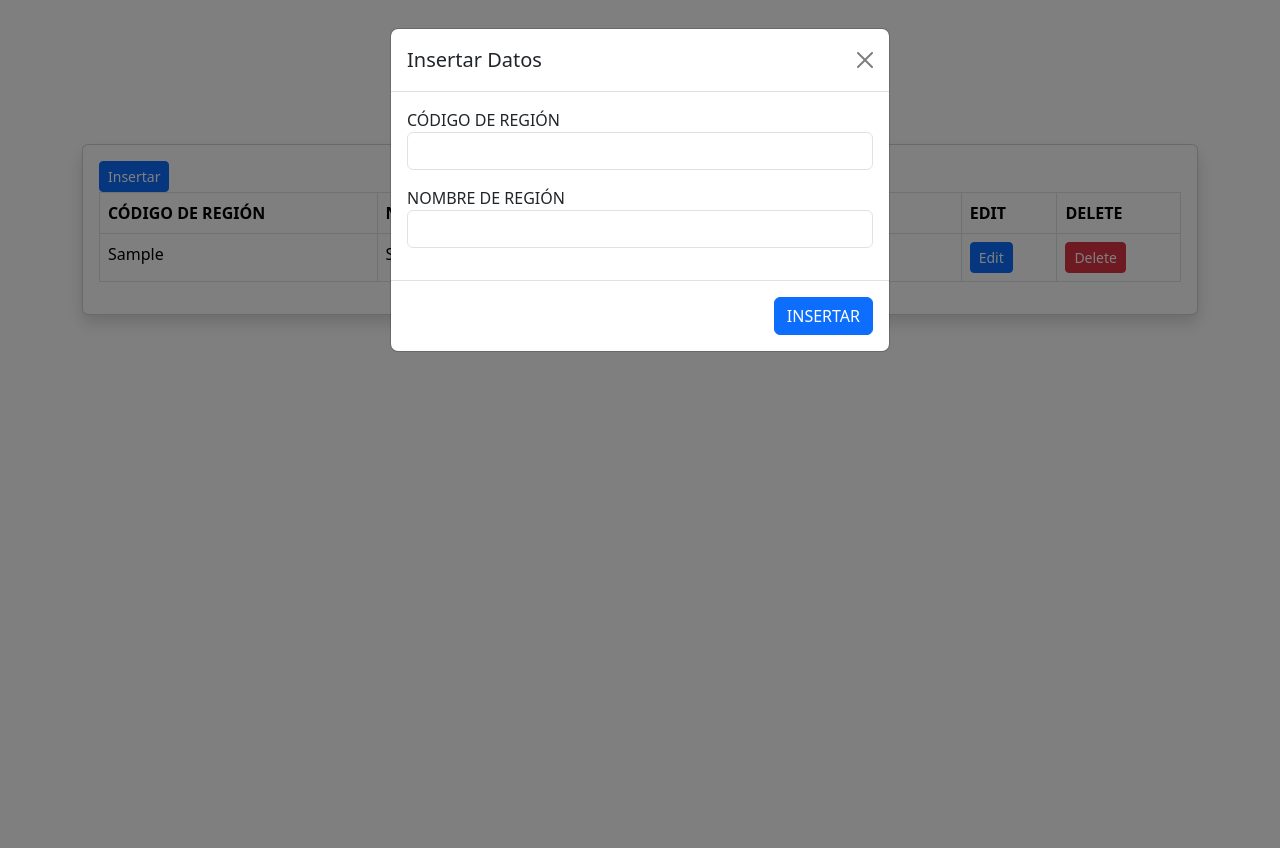
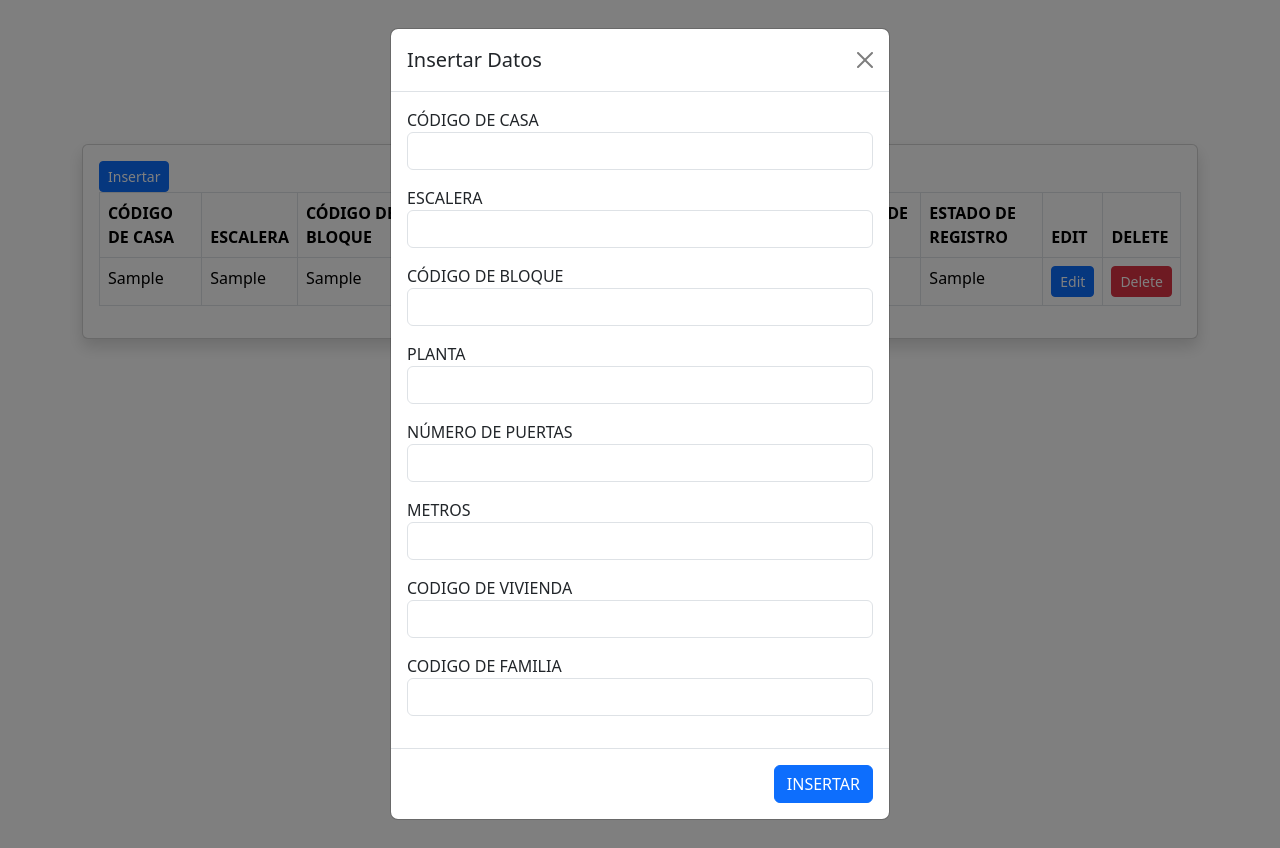
Before and after one commit to DiegoLlerena13/Base-de-Datos, a Flask app: template Casa/templates/Casa.html in a window 1280 px wide, after a click on "Insertar". Run offline with Flask 3, Linux system fonts and the light colour scheme; the template is opened without the code that fills it: most values are stand-ins (such as "Sample title", 1, 10 or a date in 2020).

Commit message:
Añadiendo la interfaz de Casa

```diff
--- a/Casa/templates/Casa.html
+++ b/Casa/templates/Casa.html
@@ -33,11 +33,23 @@
                           <button type="button" class="btn-close" data-bs-dismiss="modal" aria-label="Close"></button>
                         </div>
                         <div class="modal-body">
-                          <form action="/region" method="post">
-                            <label>CÓDIGO DE REGIÓN</label>
-                            <input type="text" class="form-control mb-3" name="codreg">
-                            <label>NOMBRE DE REGIÓN</label>
-                            <input type="text" class="form-control mb-3" name="nomreg">
+                          <form action="/casa" method="post">
+                            <label>CÓDIGO DE CASA</label>
+                            <input type="text" class="form-control mb-3" name="cascod" required>
+                            <label>ESCALERA</label>
+                            <input type="number" class="form-control mb-3" name="casesc">
+                            <label>CÓDIGO DE BLOQUE</label>
+                            <input type="text" class="form-control mb-3" name="cascod_blo">
+                            <label>PLANTA</label>
+                            <input type="number" class="form-control mb-3" name="caspla">
+                            <label>NÚMERO DE PUERTAS</label>
+                            <input type="number" class="form-control mb-3" name="casnum_pue">
+                            <label>METROS</label>
+                            <input type="text" class="form-control mb-3" name="casmet">
+                            <label>CODIGO DE VIVIENDA</label>
+                            <input type="number" class="form-control mb-3" name="vivcod" required>
+                            <label>CODIGO DE FAMILIA</label>
+                            <input type="number" class="form-control mb-3" name="famcod" required>
                         </div>
                         <div class="modal-footer">
                             <button type="submit" class="btn btn-primary">INSERTAR</button>
@@ -49,8 +61,14 @@
                 <!--Tabla-->
                 <table class="table table-bordered">
                     <thead>
-                        <th scope="col">CÓDIGO DE REGIÓN</th>
-                        <th scope="col">NOMBRE DE REGIÓN</th>
+                        <th scope="col">CÓDIGO DE CASA</th>
+                        <th scope="col">ESCALERA</th>
+                        <th scope="col">CÓDIGO DE BLOQUE</th>
+                        <th scope="col">PLANTA</th>
+                        <th scope="col">NÚMERO DE PUERTAS</th>
+                        <th scope="col">METROS</th>
+                        <th scope="col">CODIGO DE VIVIENDA</th>
+                        <th scope="col">CODIGO DE FAMILIA</th>
                         <th scope="col">ESTADO DE REGISTRO</th>
                         <th scope="col">EDIT</th>
                         <th scope="col">DELETE</th>
@@ -58,35 +76,53 @@
                     <tbody>
                         {% for d in data %}
                             <tr>
-                                <td>{{ d.RegCod }}</td>
-                                <td>{{ d.RegNom }}</td>
-                                <td>{{ d.RegEstReg }}</td>
+                                <td>{{ d.CasCod }}</td>
+                                <td>{{ d.CasEsc }}</td>
+                                <td>{{ d.CasCodBlo }}</td>
+                                <td>{{ d.CasPla }}</td>
+                                <td>{{ d.CasNumPue }}</td>
+                                <td>{{ d.CasMet }}</td>
+                                <td>{{ d.VivCod }}</td>
+                                <td>{{ d.FamCod }}</td>
+                                <td>{{ d.CasEstReg }}</td>
                                 <td>
-                                    <button class="btn btn-primary btn-sm" id="btn-edit{{ d.RegCod }}" data-bs-toggle="modal" data-bs-target="#modal{{ d.RegCod }}">Edit</button>
+                                    <button class="btn btn-primary btn-sm" id="btn-edit{{ d.CasCod }}" data-bs-toggle="modal" data-bs-target="#modal{{ d.CasCod }}">Edit</button>
                                 </td>
                                 <td>
-                                    <button class="btn btn-danger btn-sm" data-bs-toggle="modal" data-bs-target="#deleteModal{{ d.RegCod }}" data-regcod="{{ d.RegCod }}" data-regnom="{{ d.RegNom }}">Delete</button>
+                                    <button class="btn btn-danger btn-sm" data-bs-toggle="modal" data-bs-target="#deleteModal{{ d.CasCod }}" data-cascod="{{ d.CasCod }}">Delete</button>
                                 </td>
                             </tr>
                             <!-- Edit Modal -->
-                            <div class="modal fade" id="modal{{ d.RegCod }}" tabindex="-1" aria-labelledby="exampleModalLabel{{ d.RegCod }}" aria-hidden="true">
+                            <div class="modal fade" id="modal{{ d.CasCod }}" tabindex="-1" aria-labelledby="exampleModalLabel{{ d.CasCod }}" aria-hidden="true">
                                 <div class="modal-dialog">
                                     <div class="modal-content">
                                         <div class="modal-header">
-                                            <h1 class="modal-title fs-5" id="exampleModalLabel{{ d.RegCod }}">{{ d.RegNom }}</h1>
+                                            <h1 class="modal-title fs-5" id="exampleModalLabel{{ d.CasCod }}">Editar Casa</h1>
                                             <button type="button" class="btn-close" data-bs-dismiss="modal" aria-label="Close"></button>
                                         </div>
                                         <div class="modal-body">
-                                            <form action="/edit/{{ d.RegCod }}" method="post">
-                                                <label>CÓDIGO DE REGIÓN</label>
-                                                <p>{{ d.RegCod }}</p>
-                                                <label>NOMBRE DE REGIÓN</label>
-                                                <input type="text" class="form-control mb-3" name="nomreg" value="{{ d.RegNom }}">
+                                            <form action="/edit/{{ d.CasCod }}" method="post">
+                                                <label>CÓDIGO DE CASA</label>
+                                                <p>{{ d.CasCod }}</p>
+                                                <label>ESCALERA</label>
+                                                <input type="number" class="form-control mb-3" name="casesc" value="{{ d.CasEsc }}">
+                                                <label>CÓDIGO DE BLOQUE</label>
+                                                <input type="text" class="form-control mb-3" name="cascod_blo" value="{{ d.CasCodBlo }}">
+                                                <label>PLANTA</label>
+                                                <input type="number" class="form-control mb-3" name="caspla" value="{{ d.CasPla }}">
+                                                <label>NÚMERO DE PUERTAS</label>
+                                                <input type="number" class="form-control mb-3" name="casnum_pue" value="{{ d.CasNumPue }}">
+                                                <label>METROS</label>
+                                                <input type="text" class="form-control mb-3" name="casmet" value="{{ d.CasMet }}">
+                                                <label>CODIGO DE VIVIENDA</label>
+                                                <input type="number" class="form-control mb-3" name="vivcod" value="{{ d.VivCod }}">
+                                                <label>CODIGO DE FAMILIA</label>
+                                                <input type="number" class="form-control mb-3" name="famcod" value="{{ d.FamCod }}">
                                                 <label>ESTADO DE REGISTRO</label>
-                                                <p>{{ d.RegEstReg }}</p>
+                                                <p>{{ d.CasEstReg }}</p>
                                         </div>
                                         <div class="modal-footer">
-                                            <button type="submit" name="action" value="edit" class="btn btn-primary">Save Changes<</button>
+                                            <button type="submit" name="action" value="edit" class="btn btn-primary">Save Changes</button>
                                             <button type="submit" name="action" value="activar" class="btn btn-primary"> Activar</button>
                                             <button type="submit" name="action" value="inactivar" class="btn btn-danger">Inactivar</button>
                                             </form>
@@ -95,25 +131,25 @@
                                 </div>
                             </div>
                             <!-- Delete Modal -->
-                            <div class="modal fade" id="deleteModal{{ d.RegCod }}" tabindex="-1" aria-labelledby="deleteModalLabel{{ d.RegCod }}" aria-hidden="true">
+                            <div class="modal fade" id="deleteModal{{ d.CasCod }}" tabindex="-1" aria-labelledby="deleteModalLabel{{ d.CasCod }}" aria-hidden="true">
                                 <div class="modal-dialog">
                                     <div class="modal-content">
                                         <div class="modal-header">
-                                            <h1 class="modal-title fs-5" id="deleteModalLabel{{ d.RegCod }}">Confirmar Eliminación</h1>
+                                            <h1 class="modal-title fs-5" id="deleteModalLabel{{ d.CasCod }}">Confirmar Eliminación</h1>
                                             <button type="button" class="btn-close" data-bs-dismiss="modal" aria-label="Close"></button>
                                         </div>
                                         <div class="modal-body">
                                             <form>
                                                 <p>¿Desea eliminar este registro?</p>
-                                                <label>CÓDIGO DE REGIÓN</label>
-                                                <p id="modalRegCod{{ d.RegCod }}">{{ d.RegCod }}</p>
-                                                <label>NOMBRE DE REGIÓN</label>
-                                                <p id="modalRegNom{{ d.RegCod }}">{{ d.RegNom }}</p>
+                                                <label>CÓDIGO DE CASA</label>
+                                                <p id="modalCasCod{{ d.CasCod }}">{{ d.CasCod }}</p>
+                                                <label>CODIGO DE VIVIENDA</label>
+                                                <p id="modalVivCod{{ d.CasCod }}">{{ d.VivCod }}</p>
                                             </form>
                                         </div>
                                         <div class="modal-footer">
                                             <button type="button" class="btn btn-secondary" data-bs-dismiss="modal">Cancelar</button>
-                                            <a href="/delete/{{ d.RegCod }}" class="btn btn-danger">Aceptar</a>
+                                            <a href="/delete/{{ d.CasCod }}" class="btn btn-danger">Aceptar</a>
                                         </div>
                                     </div>
                                 </div>
```
Also changed, not shown: Casa/Casa.py (+46 -42 lines).
